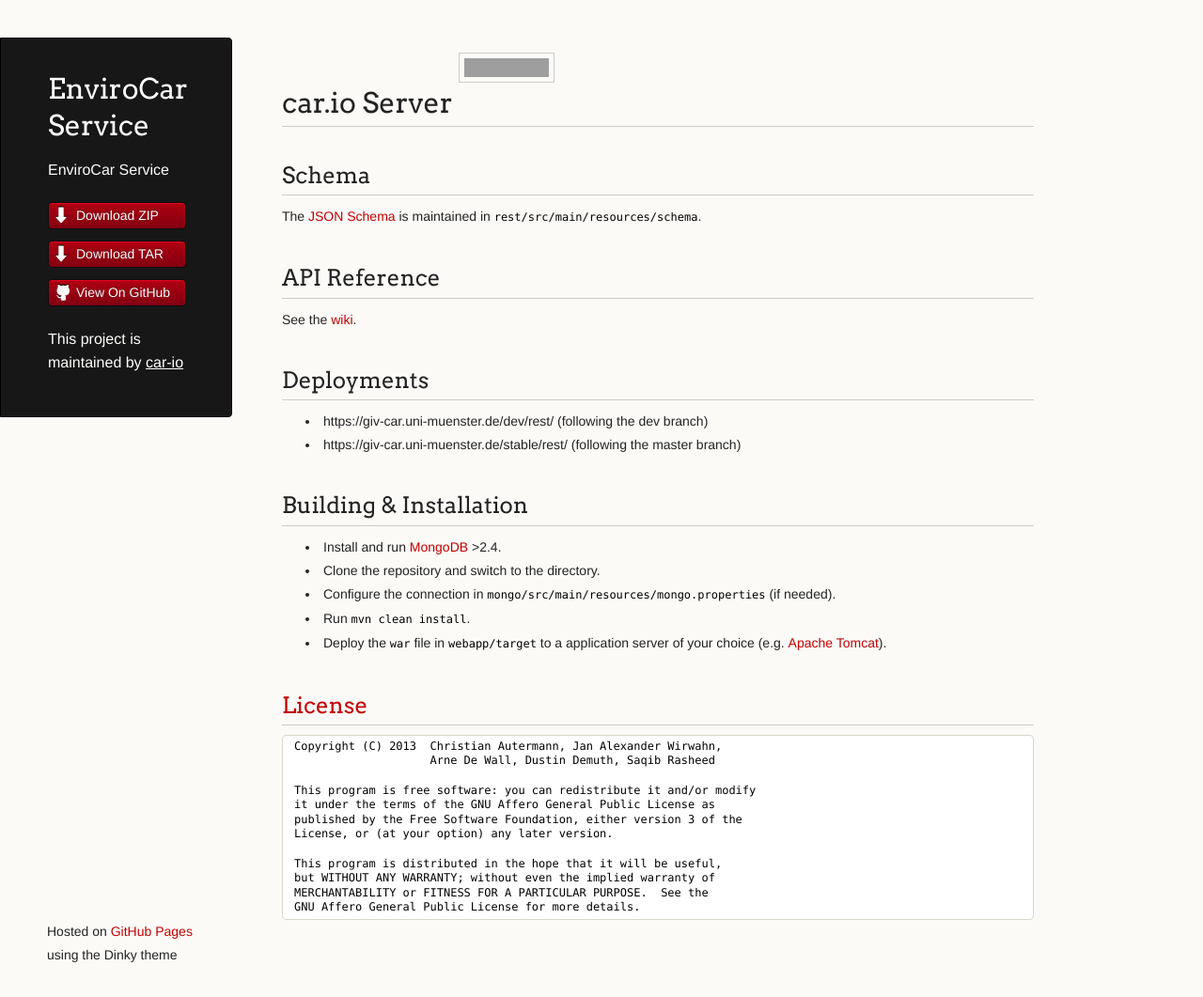
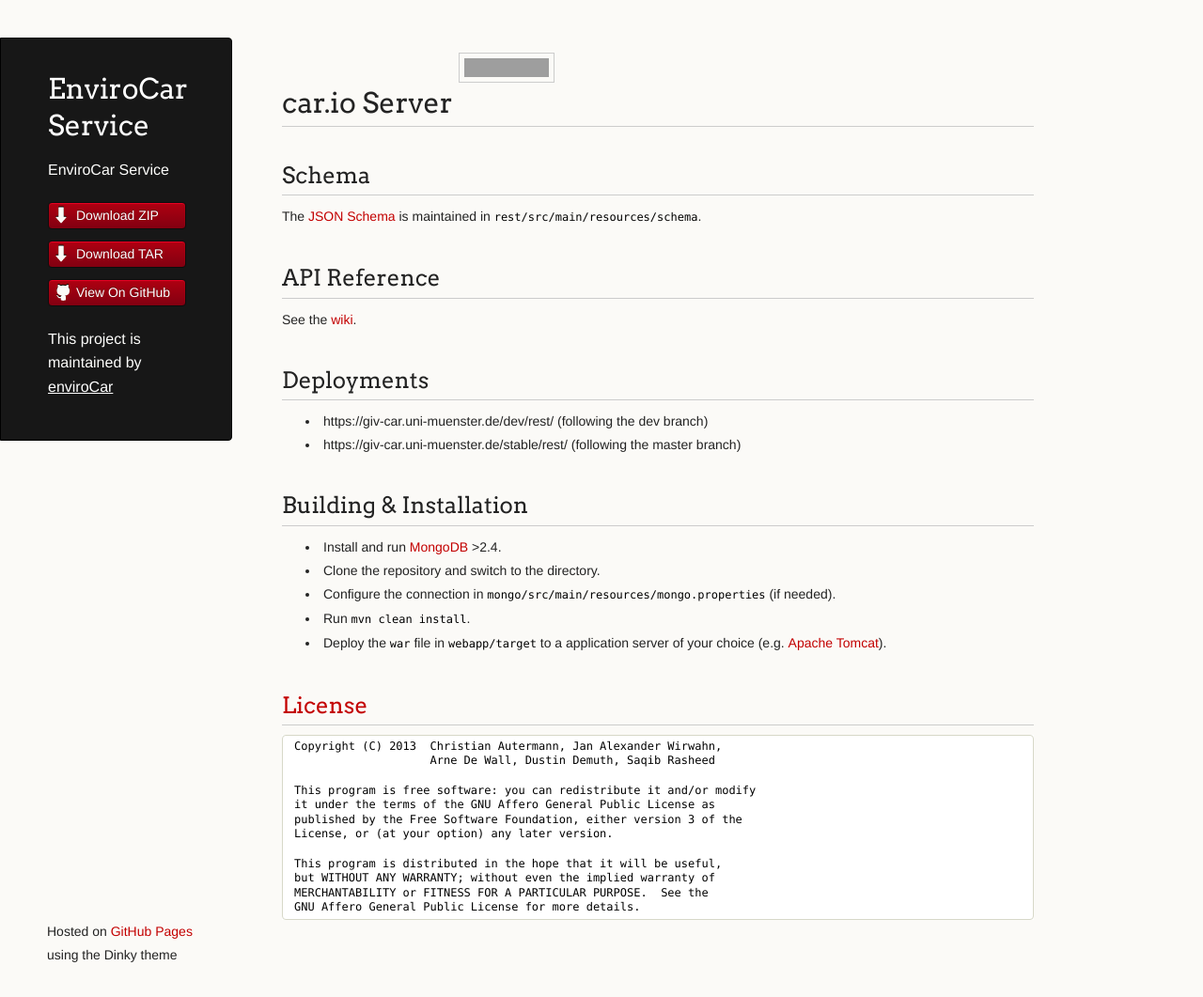
Before and after one commit to enviroCar/enviroCar-server, a Jekyll site: the page built from index.md, in a window 1280 px wide and 1061 px high. Shown: the whole window at 94% size. Built offline with Jekyll 4.4.1, drawn with Linux system fonts in a browser that asks for light colours; Markdown is read by kramdown in place of the engine named in the settings; grey boxes are pictures that could not be loaded.

Commit message:
fixed relative paths

```diff
--- a/_config.yml
+++ b/_config.yml
@@ -4,3 +4,4 @@
 exclude:
     - build.sh
 markdown: redcarpet
+url: "http://envirocar.github.io/enviroCar"
--- a/_layouts/default.html
+++ b/_layouts/default.html
@@ -3,11 +3,11 @@
     <head>
         <meta charset="utf-8">
         <meta http-equiv="X-UA-Compatible" content="chrome=1">
-        <title>EnviroCar Service by car-io</title>
+        <title>EnviroCar Service by enviroCar</title>
 
-        <link rel="stylesheet" href="/stylesheets/styles.css">
-        <link rel="stylesheet" href="/stylesheets/pygment_trac.css">
-        <script src="javascripts/scale.fix.js"></script>
+        <link rel="stylesheet" href="{{ site.url }}/stylesheets/styles.css">
+        <link rel="stylesheet" href="{{ site.url }}/stylesheets/pygment_trac.css">
+        <script src="{{ site.url }}/javascripts/scale.fix.js"></script>
         <meta name="viewport" content="width=device-width, initial-scale=1, user-scalable=no">
         <!--[if lt IE 9]>
         <script src="//html5shiv.googlecode.com/svn/trunk/html5.js"></script>
@@ -19,12 +19,12 @@
                 <h1 class="header">EnviroCar Service</h1>
                 <p class="header">EnviroCar Service</p>
                 <ul>
-                    <li class="download"><a class="buttons" href="https://github.com/car-io/car.io-server/zipball/master">Download ZIP</a></li>
-                    <li class="download"><a class="buttons" href="https://github.com/car-io/car.io-server/tarball/master">Download TAR</a></li>
-                    <li><a class="buttons github" href="https://github.com/car-io/car.io-server">View On GitHub</a></li>
+                    <li class="download"><a class="buttons" href="https://github.com/enviroCar/enviroCar-server/zipball/master">Download ZIP</a></li>
+                    <li class="download"><a class="buttons" href="https://github.com/enviroCar/enviroCar-server/tarball/master">Download TAR</a></li>
+                    <li><a class="buttons github" href="https://github.com/enviroCar/enviroCar-server">View On GitHub</a></li>
                 </ul>
                 <p class="header">
-                    This project is maintained by <a class="header name" href="https://github.com/car-io">car-io</a>
+                    This project is maintained by <a class="header name" href="https://github.com/enviroCar">enviroCar</a>
                 </p>
                 </header>
             <section>
```
